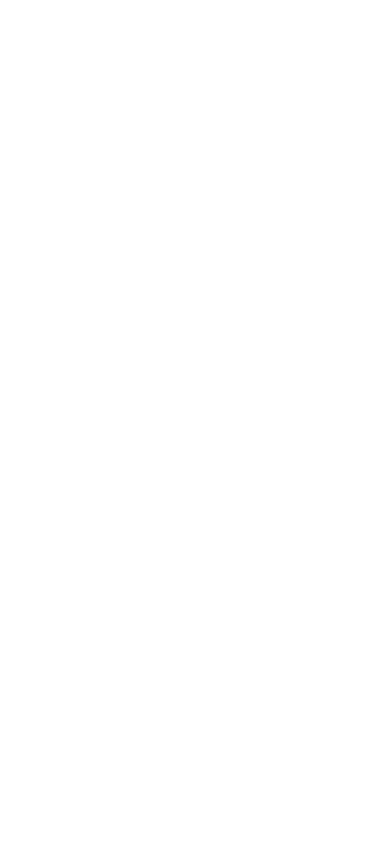
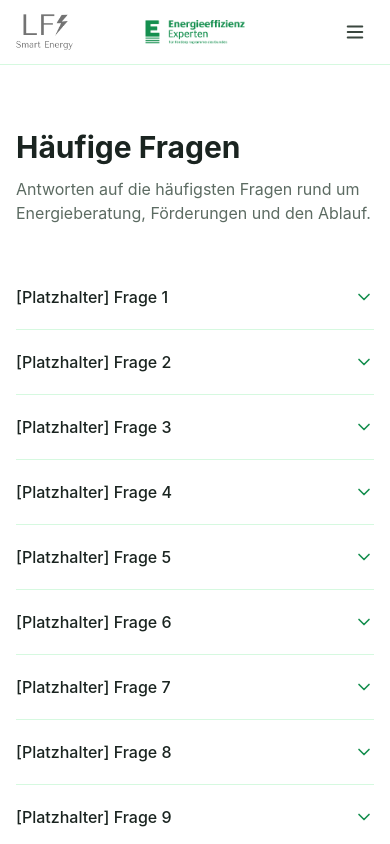
Before and after one commit to lucamicheleferrandina-droid/energieberatung-website, a React (Vite) app: page /#/faq in a window 390 px wide. Before the commit this address had no page. Shown: the top 844 px of the page. Built offline with nearby package versions, Linux system fonts and the light colour scheme.

Commit message:
FAQ-Seite mit Akkordeon hinzufügen; Header-Breakpoint auf xl anheben, um Überlappung von Badge und Navigation bei mehr Menüpunkten zu vermeiden

```diff
--- a/src/App.jsx
+++ b/src/App.jsx
@@ -6,6 +6,7 @@ import UeberMich from './pages/UeberMich.jsx'
 import Kontakt from './pages/Kontakt.jsx'
 import Impressum from './pages/Impressum.jsx'
 import Datenschutz from './pages/Datenschutz.jsx'
+import FAQ from './pages/FAQ.jsx'
 
 export default function App() {
   return (
@@ -14,6 +15,7 @@ export default function App() {
         <Route index element={<Home />} />
         <Route path="leistungen" element={<Leistungen />} />
         <Route path="ueber-mich" element={<UeberMich />} />
+        <Route path="faq" element={<FAQ />} />
         <Route path="kontakt" element={<Kontakt />} />
         <Route path="impressum" element={<Impressum />} />
         <Route path="datenschutz" element={<Datenschutz />} />
--- a/src/components/Layout.jsx
+++ b/src/components/Layout.jsx
@@ -10,6 +10,7 @@ const NAV_ITEMS = [
   { to: '/leistungen', label: 'Leistungen' },
   { to: '/ueber-mich', label: 'Über mich' },
   { href: GOOGLE_REVIEWS_URL, label: 'Referenzen', external: true },
+  { to: '/faq', label: 'FAQs' },
   { to: '/kontakt', label: 'Kontakt' },
 ]
 
@@ -52,7 +53,7 @@ export default function Layout() {
   return (
     <div className="min-h-screen flex flex-col">
       <header className="border-b border-brand-100 sticky top-0 bg-white/90 backdrop-blur z-20">
-        <div className="relative max-w-5xl mx-auto px-4 sm:px-6 flex items-center justify-between h-16">
+        <div className="relative max-w-7xl mx-auto px-4 sm:px-6 flex items-center justify-between h-16">
           <Link to="/" className="flex items-center">
             <img src="logo.png" alt="LF Smart Energy – Luca Ferrandina" className="h-9 w-auto" />
           </Link>
@@ -64,12 +65,12 @@ export default function Layout() {
           />
 
           <div className="flex items-center gap-4">
-            <nav className="hidden sm:flex items-center gap-6 text-sm">
+            <nav className="hidden xl:flex items-center gap-6 text-sm">
               <NavLinks className="transition-colors" />
             </nav>
 
             <button
-              className="sm:hidden p-2 text-ink-700"
+              className="xl:hidden p-2 text-ink-700"
               aria-label="Menü öffnen"
               onClick={() => setMenuOpen((v) => !v)}
             >
@@ -79,7 +80,7 @@ export default function Layout() {
         </div>
 
         {menuOpen && (
-          <nav className="sm:hidden flex flex-col gap-1 px-4 pb-4 text-sm">
+          <nav className="xl:hidden flex flex-col gap-1 px-4 pb-4 text-sm">
             <NavLinks className="py-2" onNavigate={() => setMenuOpen(false)} />
           </nav>
         )}
--- /dev/null
+++ b/src/pages/FAQ.jsx
@@ -0,0 +1,55 @@
+import { useState } from 'react'
+import { ChevronDown } from 'lucide-react'
+
+const FAQS = [
+  { frage: '[Platzhalter] Frage 1', antwort: '[Platzhalter] Antwort 1' },
+  { frage: '[Platzhalter] Frage 2', antwort: '[Platzhalter] Antwort 2' },
+  { frage: '[Platzhalter] Frage 3', antwort: '[Platzhalter] Antwort 3' },
+  { frage: '[Platzhalter] Frage 4', antwort: '[Platzhalter] Antwort 4' },
+  { frage: '[Platzhalter] Frage 5', antwort: '[Platzhalter] Antwort 5' },
+  { frage: '[Platzhalter] Frage 6', antwort: '[Platzhalter] Antwort 6' },
+  { frage: '[Platzhalter] Frage 7', antwort: '[Platzhalter] Antwort 7' },
+  { frage: '[Platzhalter] Frage 8', antwort: '[Platzhalter] Antwort 8' },
+  { frage: '[Platzhalter] Frage 9', antwort: '[Platzhalter] Antwort 9' },
+  { frage: '[Platzhalter] Frage 10', antwort: '[Platzhalter] Antwort 10' },
+]
+
+function FaqItem({ frage, antwort }) {
+  const [open, setOpen] = useState(false)
+
+  return (
+    <div className="border-b border-brand-100">
+      <button
+        type="button"
+        onClick={() => setOpen((v) => !v)}
+        aria-expanded={open}
+        className="w-full flex items-center justify-between gap-4 py-5 text-left"
+      >
+        <span className="font-medium text-ink-900">{frage}</span>
+        <ChevronDown
+          className={`shrink-0 text-brand-600 transition-transform ${open ? 'rotate-180' : ''}`}
+          size={20}
+        />
+      </button>
+      {open && <p className="text-ink-700 pb-5 pr-8">{antwort}</p>}
+    </div>
+  )
+}
+
+export default function FAQ() {
+  return (
+    <section className="max-w-3xl mx-auto px-4 sm:px-6 py-16">
+      <h1 className="text-3xl font-bold text-ink-900 mb-3">Häufige Fragen</h1>
+      <p className="text-ink-500 mb-10 max-w-2xl">
+        Antworten auf die häufigsten Fragen rund um Energieberatung,
+        Förderungen und den Ablauf.
+      </p>
+
+      <div>
+        {FAQS.map((item, i) => (
+          <FaqItem key={i} frage={item.frage} antwort={item.antwort} />
+        ))}
+      </div>
+    </section>
+  )
+}
```
